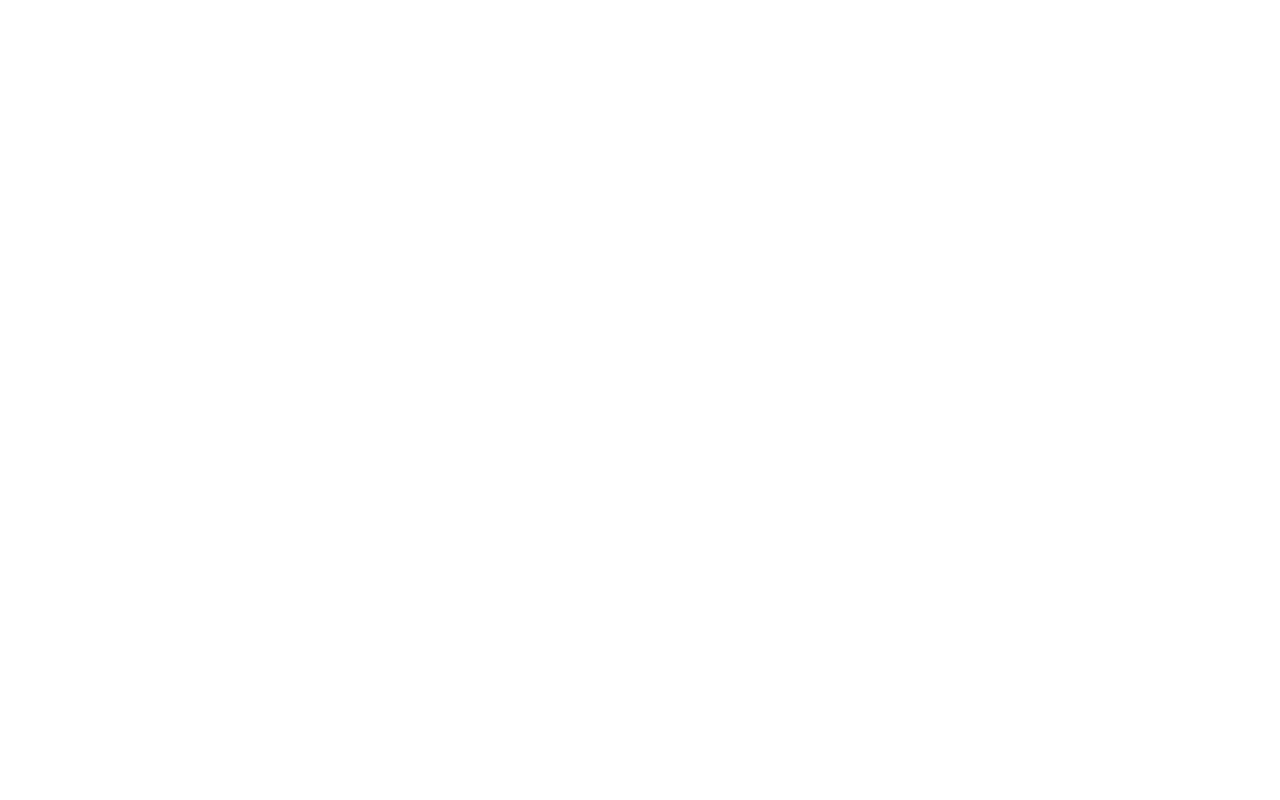
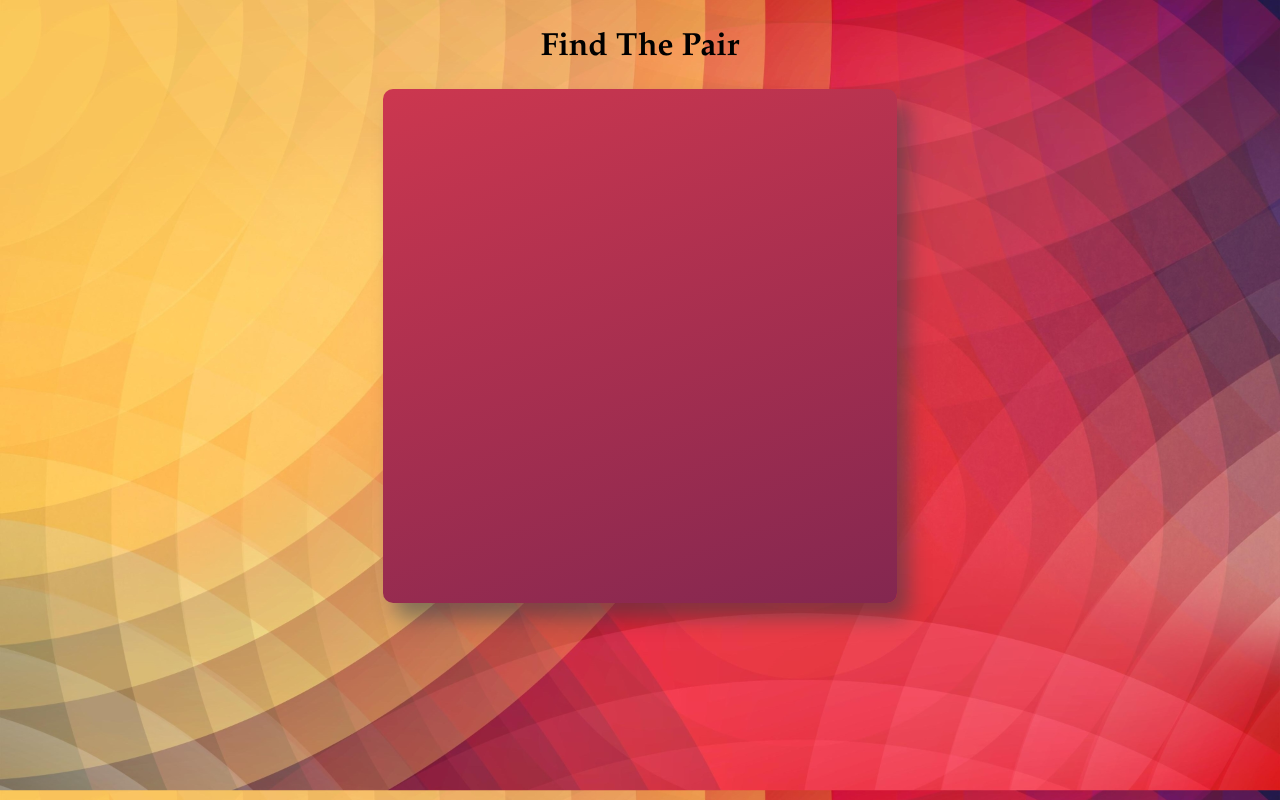
Before and after one commit to pi16b-ppse/find-the-pair, a plain HTML site: page index.html in a window 1280 px wide. Drawn offline with Linux system fonts and the light colour scheme.

Commit message:
Add base style

```diff
--- a/css/main.css
+++ b/css/main.css
@@ -0,0 +1,44 @@
+body {
+    background: #ffffff url('../img/background.png');
+    background-size: 100%;
+}
+
+.container {
+    display: flex;
+    justify-content: center;
+    align-items: center;
+    flex-direction: column;
+}
+
+h1 {
+    font-family: 'Garamond', sans-serif;
+    font-weight: 700;
+}
+
+.field {
+    width: 450px;
+    height: 450px;
+    background: linear-gradient(160deg, #cc374f 0%, #832750 100%);
+    padding: 32px;
+    border-radius: 10px;
+    box-shadow: 12px 15px 20px 0 rgba(46, 61, 73, 0.5);
+    display: flex;
+    flex-wrap: wrap;
+    justify-content: space-between;
+    align-items: center;
+    margin: 0 0 3em;
+}
+
+.deck .card {
+    height: 125px;
+    width: 125px;
+    background: #2e3d49;
+    font-size: 0;
+    color: #ffffff;
+    border-radius: 8px;
+    cursor: pointer;
+    display: flex;
+    justify-content: center;
+    align-items: center;
+    box-shadow: 5px 2px 20px 0 rgba(46, 61, 73, 0.5);
+}
--- a/index.html
+++ b/index.html
@@ -5,7 +5,12 @@
     <link rel="stylesheet" href="css/main.css">
 </head>
 <body>
-
+ <div class="container">
+    <header>
+    	<h1>Find The Pair</h1>
+    </header>
+	<div class="field"></div>
+</div>
 <script src="js/main.js" defer></script>
 </body>
 </html>
```
Also changed, not shown: img/background.png (added).
